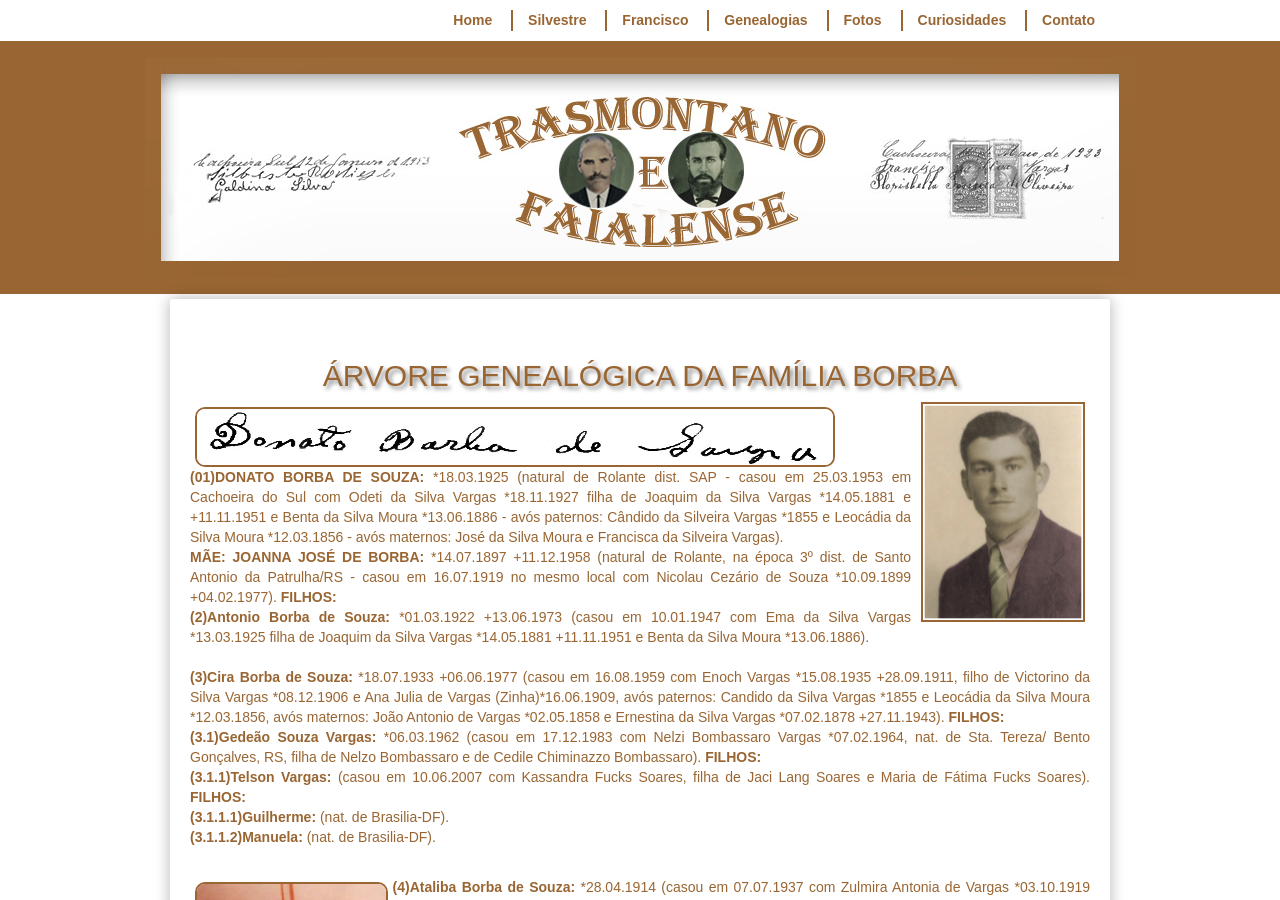
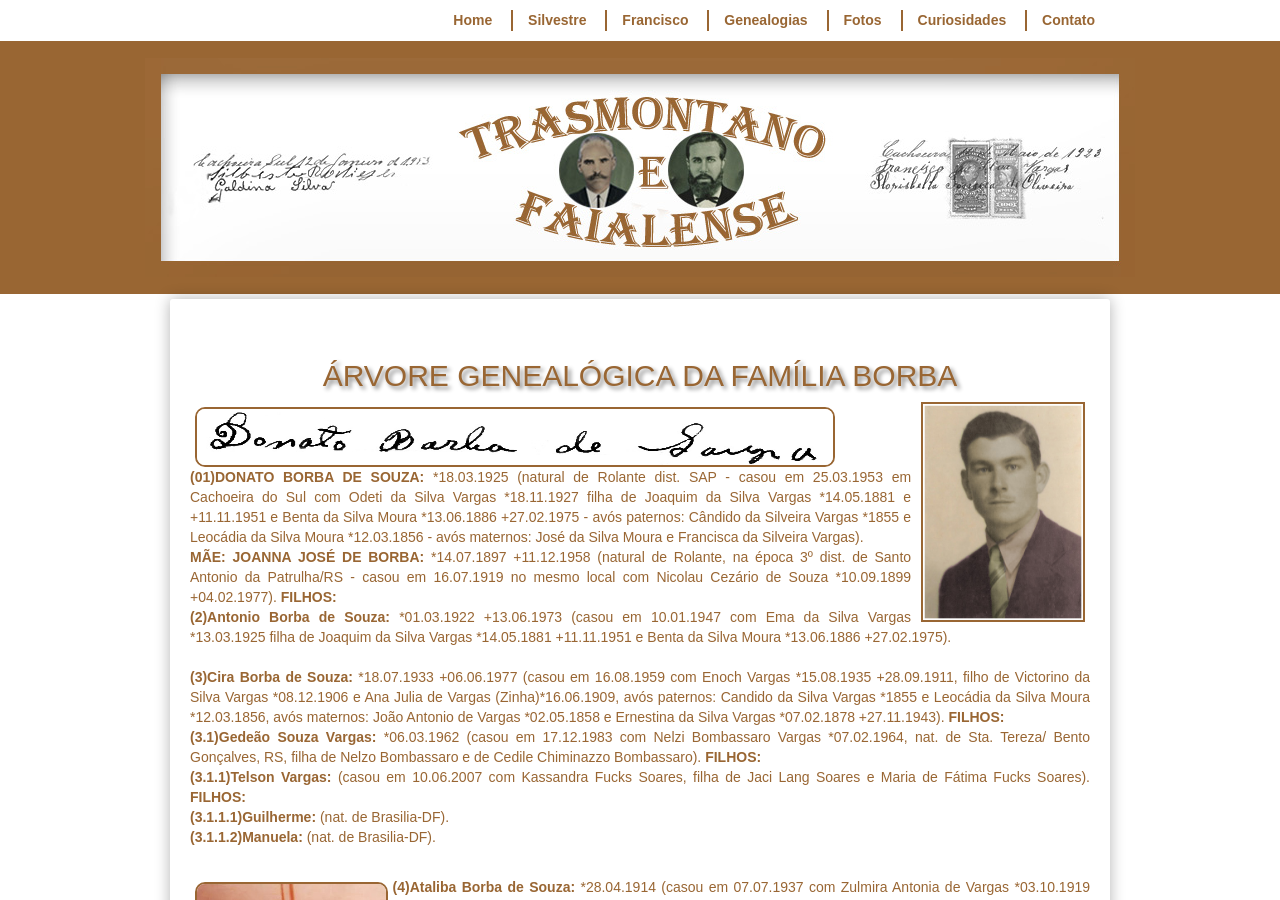
Before and after one commit to claudiovargas1955/claudiovargas1955.github.io, a Jekyll site: the page built from _pages/arvore-genealogica-da-familia-borba.html, in a window 1280 px wide and 900 px high. Built offline with Jekyll 4.4.1, drawn with Linux system fonts in a browser that asks for light colours; some web fonts are replaced.

Commit message:
Update arvore-genealogica-da-familia-borba.html

```diff
--- a/_pages/arvore-genealogica-da-familia-borba.html
+++ b/_pages/arvore-genealogica-da-familia-borba.html
@@ -57,13 +57,13 @@ details[open] summary {color:#996633;
 <p><img class="dir"style="float:right"; src="/images/1450587600Donato.jpg"; height="220px" title="Donato Sousa - ano 1955";/></p>
 
 <p><b>(01)DONATO BORBA DE SOUZA:</b> *18.03.1925 (natural de Rolante dist. SAP - casou em 25.03.1953 em Cachoeira  do Sul com
-Odeti da Silva Vargas *18.11.1927 filha de Joaquim da Silva Vargas *14.05.1881 e +11.11.1951 e Benta da Silva Moura *13.06.1886 - avós
-paternos: Cândido da Silveira Vargas *1855 e Leocádia da Silva  Moura *12.03.1856 - avós maternos: José da Silva Moura e Francisca da
-Silveira Vargas).<br/>
+Odeti da Silva Vargas *18.11.1927 filha de Joaquim da Silva Vargas *14.05.1881 e +11.11.1951 e Benta da Silva Moura *13.06.1886
++27.02.1975 - avós paternos: Cândido da Silveira Vargas *1855 e Leocádia da Silva  Moura *12.03.1856 - avós maternos: José da Silva
+Moura e Francisca da Silveira Vargas).<br/>
 <b>MÃE: JOANNA JOSÉ DE BORBA:</b> *14.07.1897 +11.12.1958 (natural de Rolante, na época 3º dist. de Santo Antonio da  Patrulha/RS -
 casou em 16.07.1919 no mesmo local com Nicolau Cezário de Souza *10.09.1899 +04.02.1977).<b> FILHOS:</b><br/>
 <b>(2)Antonio Borba de Souza: </b>*01.03.1922 +13.06.1973 (casou em 10.01.1947 com Ema da Silva Vargas *13.03.1925 filha de Joaquim da
-Silva Vargas *14.05.1881 +11.11.1951 e Benta da Silva Moura *13.06.1886). <br><br>
+Silva Vargas *14.05.1881 +11.11.1951 e Benta da Silva Moura *13.06.1886 +27.02.1975). <br><br>
 
 <b>(3)Cira Borba de Souza: </b>*18.07.1933 +06.06.1977 (casou em 16.08.1959 com Enoch Vargas *15.08.1935 +28.09.1911, filho de Victorino
 da Silva Vargas *08.12.1906 e Ana Julia de Vargas (Zinha)*16.06.1909, avós paternos: Candido da Silva Vargas *1855 e Leocádia da Silva
```
